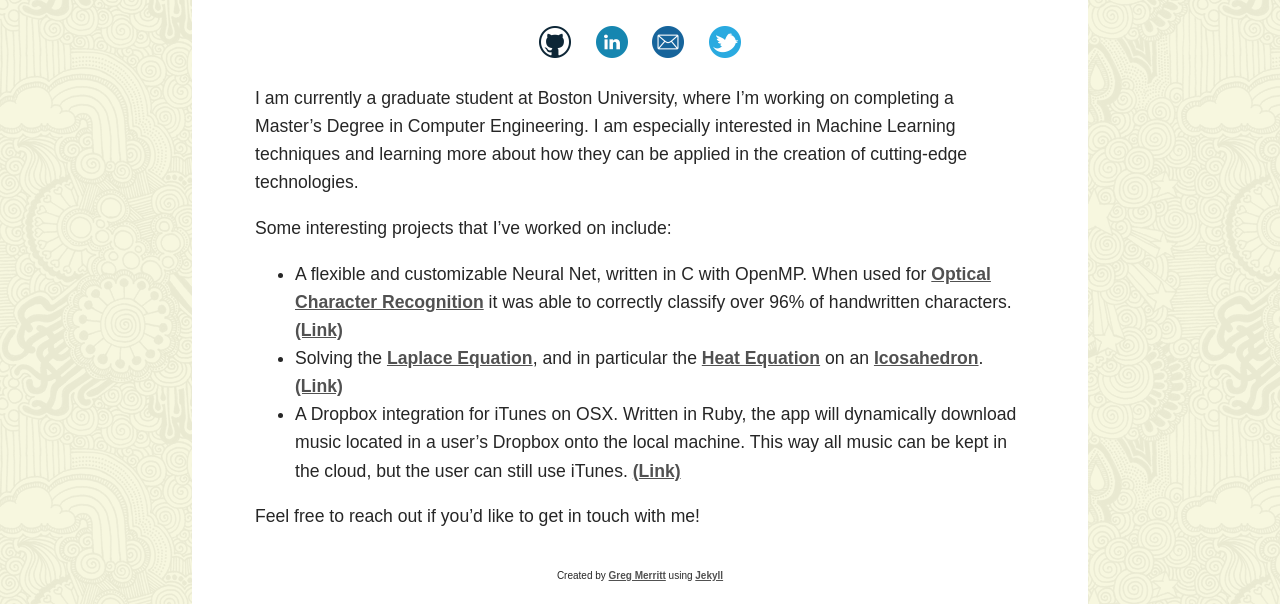
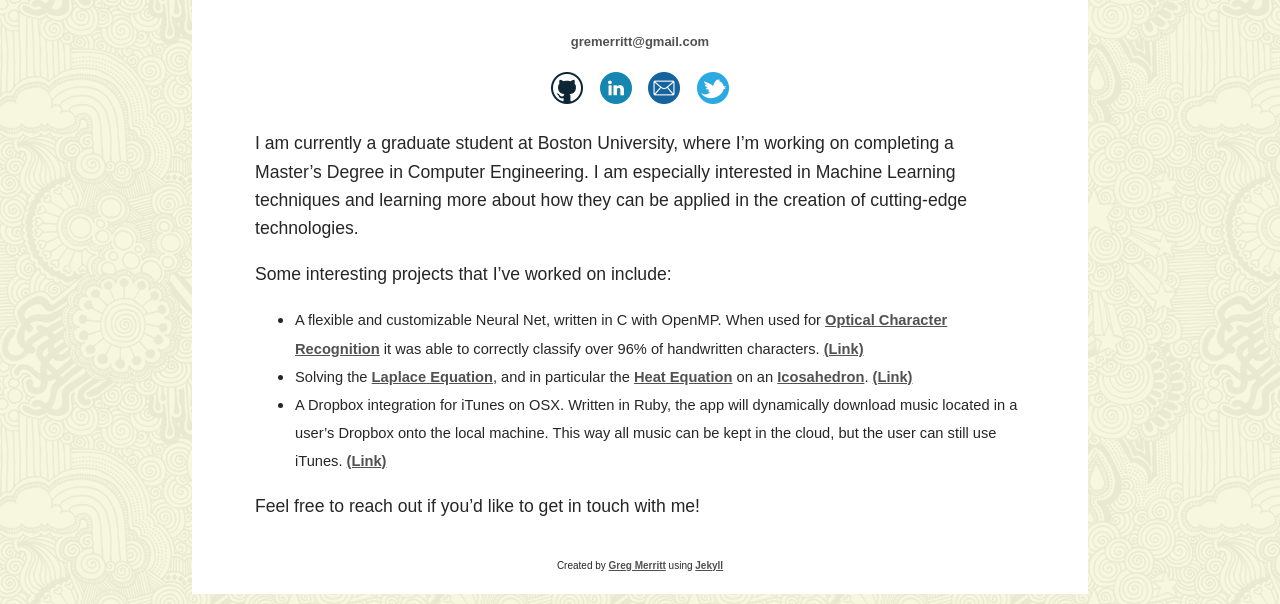
Before and after one commit to gremerritt/personal-site, a Jekyll site: the page built from _pages/01_about.md, in a window 1280 px wide and 949 px high, cut to the strip 345-949 px from the top of the window. Built offline with Jekyll 4.4.1, drawn with Linux system fonts in a browser that asks for light colours; some web fonts are replaced.

Commit message:
Update some more formatting

```diff
--- a/_layouts/default.html
+++ b/_layouts/default.html
@@ -7,6 +7,7 @@
 		{% include header.html %}
 		<main>
 			<div class="social">
+				<p><a href="mailto:{{ site.email }}" class="social">{{ site.email }}</a></p>
 				<a href="{{ site.github }}" class="social"><img src="/_images/github.png" class="social"></a>
 				<a href="{{ site.linkedin }}" class="social"><img src="/_images/linkedin.png" class="social"></a>
 				<a href="mailto:{{ site.email }}" class="social"><img src="/_images/email.png" class="social"></a>
--- a/_pages/01_about.md
+++ b/_pages/01_about.md
@@ -8,8 +8,8 @@
 
 Some interesting projects that I've worked on include:
 
-  - A flexible and customizable Neural Net, written in C with OpenMP. When used for [Optical Character Recognition](https://en.wikipedia.org/wiki/Optical_character_recognition) it was able to correctly classify over 96% of handwritten characters. [(Link)]({{site.github}}/neural-net-OCR)
-  - Solving the [Laplace Equation](https://en.wikipedia.org/wiki/Laplace%27s_equation), and in particular the [Heat Equation](https://en.wikipedia.org/wiki/Heat_equation) on an [Icosahedron](https://en.wikipedia.org/wiki/Icosahedron). [(Link)]({{site.github}}/icosahedral-lattice)
-  - A Dropbox integration for iTunes on OSX. Written in Ruby, the app will dynamically download music located in a user's Dropbox onto the local machine. This way all music can be kept in the cloud, but the user can still use iTunes. [(Link)]({{site.github}}/henchman)
+  - <span style="font-size: smaller;">A flexible and customizable Neural Net, written in C with OpenMP. When used for [Optical Character Recognition](https://en.wikipedia.org/wiki/Optical_character_recognition) it was able to correctly classify over 96% of handwritten characters. [(Link)]({{site.github}}/neural-net-OCR)</span>
+  - <span style="font-size: smaller;">Solving the [Laplace Equation](https://en.wikipedia.org/wiki/Laplace%27s_equation), and in particular the [Heat Equation](https://en.wikipedia.org/wiki/Heat_equation) on an [Icosahedron](https://en.wikipedia.org/wiki/Icosahedron). [(Link)]({{site.github}}/icosahedral-lattice)</span>
+  - <span style="font-size: smaller;">A Dropbox integration for iTunes on OSX. Written in Ruby, the app will dynamically download music located in a user's Dropbox onto the local machine. This way all music can be kept in the cloud, but the user can still use iTunes. [(Link)]({{site.github}}/henchman)</span>
 
 Feel free to reach out if you'd like to get in touch with me!
--- a/_sass/_layout.scss
+++ b/_sass/_layout.scss
@@ -125,16 +125,18 @@
 		}
 	}
 }
-p.about {
-	text-align: justify;
+p.smaller {
+	text-size: x-small;
 }
 div.social {
 	text-align: center;
 	margin-top: 30px;
 }
 a.social {
-	margin-left: 10px;
-	margin-right: 10px;
+	text-decoration: none;
+	font-size: small;
+	margin-left: 6px;
+	margin-right: 6px;
 }
 img.social{
 	height: 32px;
```
